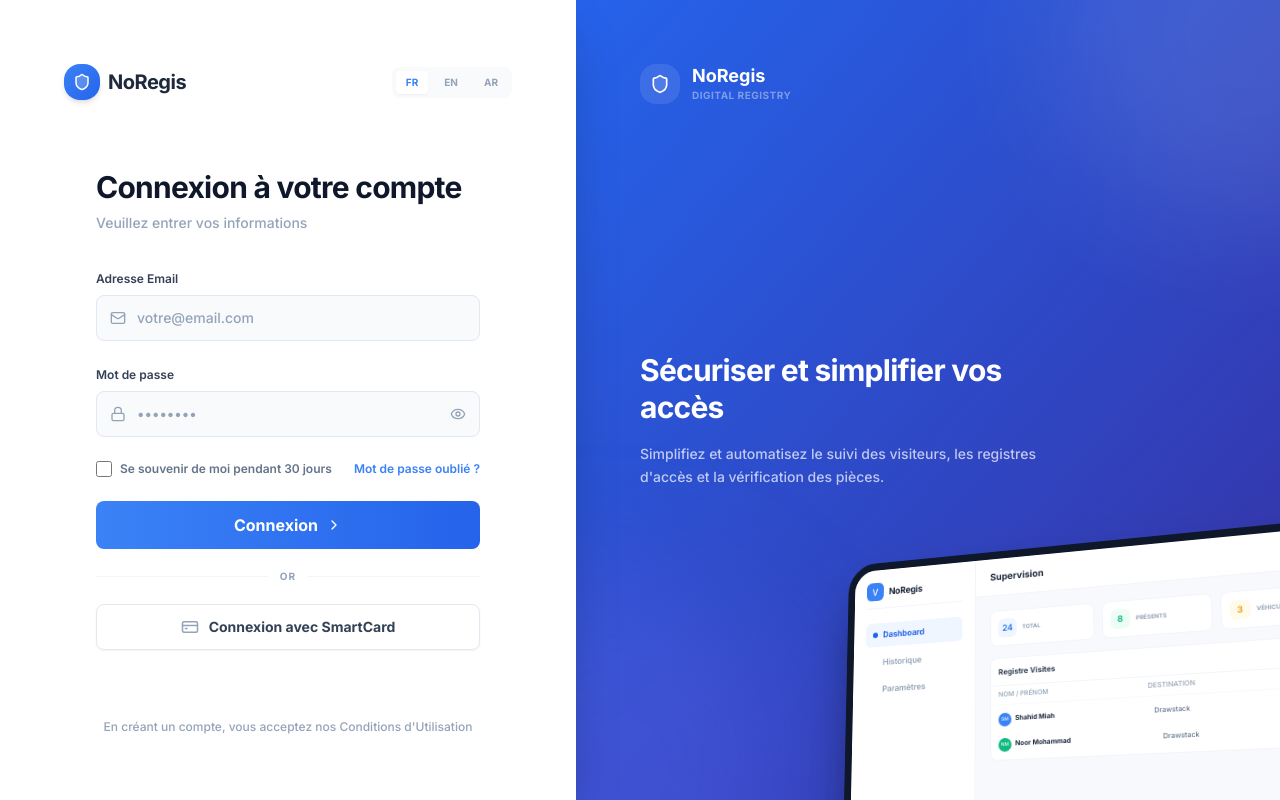
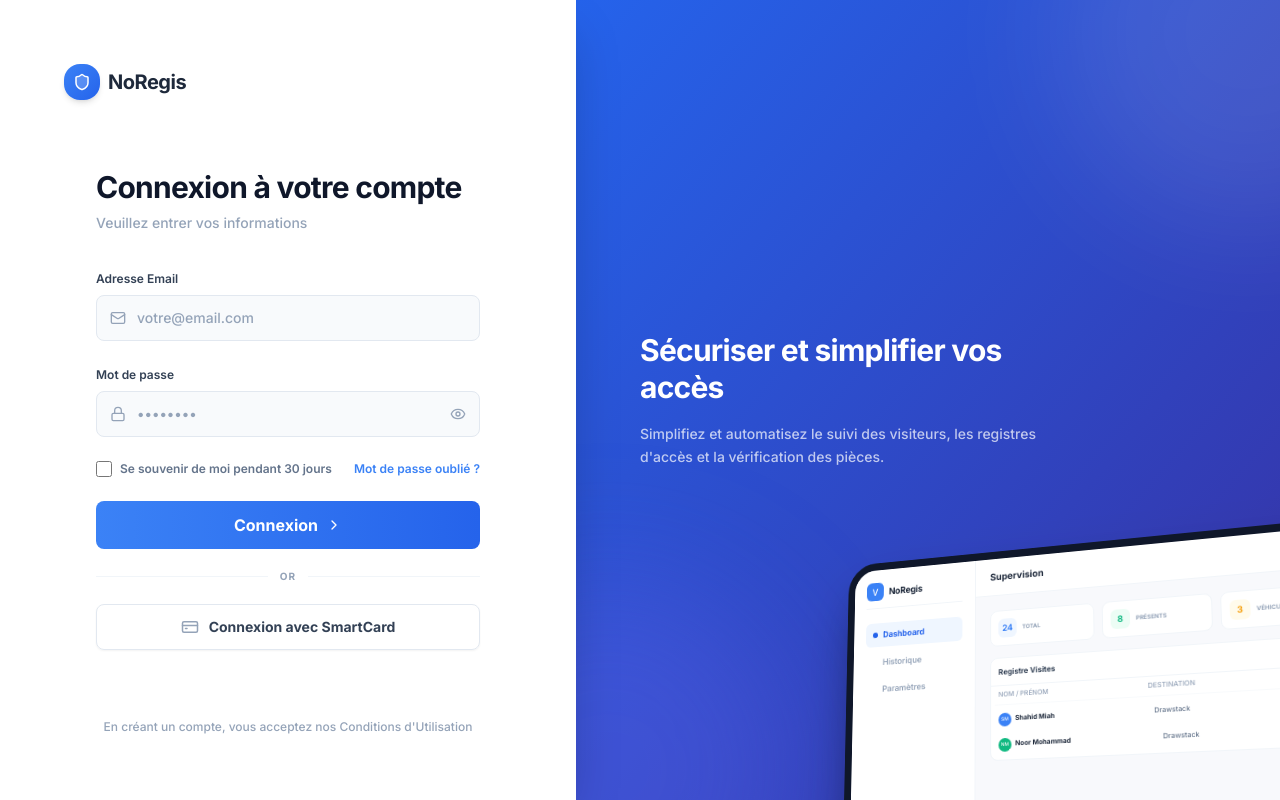
Before and after one commit to mmilinda/noregis, a React (Vite) app: page / in a window 1280 px wide. Built offline with nearby package versions, Linux system fonts and the light colour scheme; no server answers.

Commit message:
nouveau design

```diff
--- a/src/pages/Login.jsx
+++ b/src/pages/Login.jsx
@@ -106,18 +106,7 @@ export function Login() {
           </div>
 
           {/* Language selector */}
-          <div className="flex gap-1.5 bg-slate-50 dark:bg-slate-900 p-1 rounded-lg">
-            {['fr', 'en', 'ar'].map(l => (
-              <button
-                key={l}
-                type="button"
-                onClick={() => changeLang(l)}
-                className={`px-2.5 py-1 rounded text-[10px] font-bold uppercase transition-all ${currentLang === l ? 'bg-white dark:bg-slate-800 text-brand-blue-bright shadow-sm' : 'text-slate-400 hover:text-slate-600 dark:hover:text-slate-300'}`}
-              >
-                {l}
-              </button>
-            ))}
-          </div>
+
         </div>
 
         {/* Center: Form Container */}
@@ -251,15 +240,7 @@ export function Login() {
         <div className="absolute -bottom-40 -left-40 w-96 h-96 bg-indigo-500/30 rounded-full blur-3xl pointer-events-none" />
 
         {/* Top: Logo / Slogan Header */}
-        <div className="flex items-center gap-3 relative z-10">
-          <div className="w-10 h-10 rounded-xl bg-white/10 backdrop-blur-md flex items-center justify-center">
-            <Shield size={20} className="text-white fill-white/10" />
-          </div>
-          <div>
-            <h2 className="text-lg font-bold text-white leading-tight">NoRegis</h2>
-            <p className="text-[10px] font-bold text-white/40 uppercase tracking-wider">digital registry</p>
-          </div>
-        </div>
+
 
         {/* Middle Header Message */}
         <div className="my-auto max-w-md relative z-10">
```
